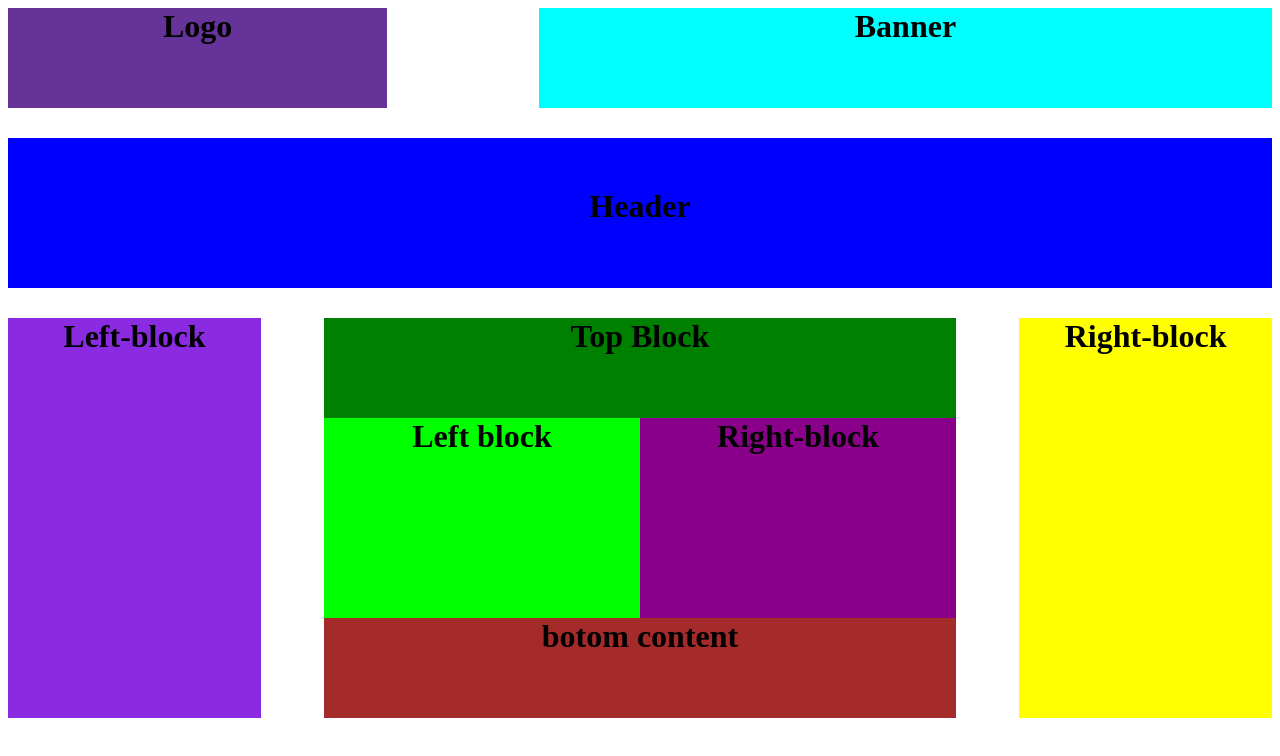
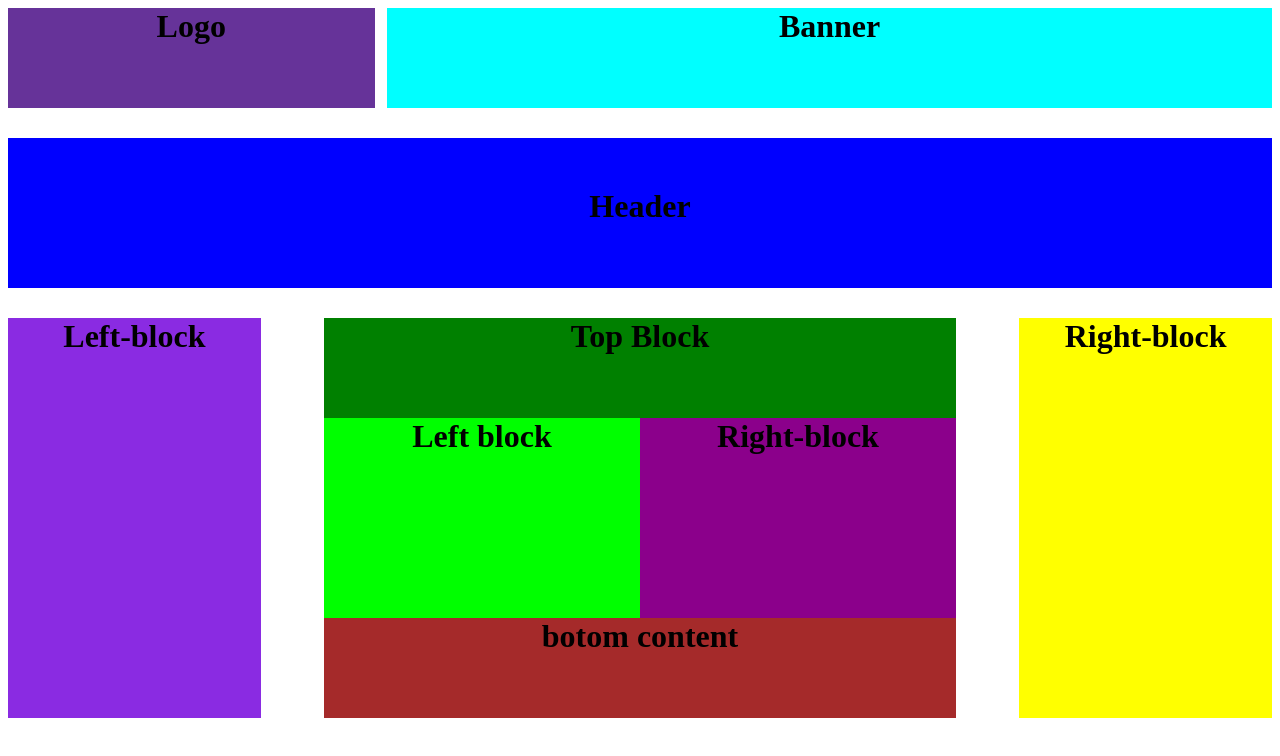
Before and after one commit to Shahin9080/layout-2, a plain HTML site: page index.html in a window 1280 px wide. Drawn offline with Linux system fonts and the light colour scheme.

Commit message:
Update style.css

```diff
--- a/css/style.css
+++ b/css/style.css
@@ -3,7 +3,7 @@
 }
 .logo{
 
-    width: 30%;
+    width: 29%;
     height: 100px;
     background-color: rebeccapurple;
     float: left;
@@ -14,7 +14,7 @@
 
 .banner{
 
-    width: 58%;
+    width: 70%;
     height: 100px;
     background-color: aqua;
     float: right;
```
